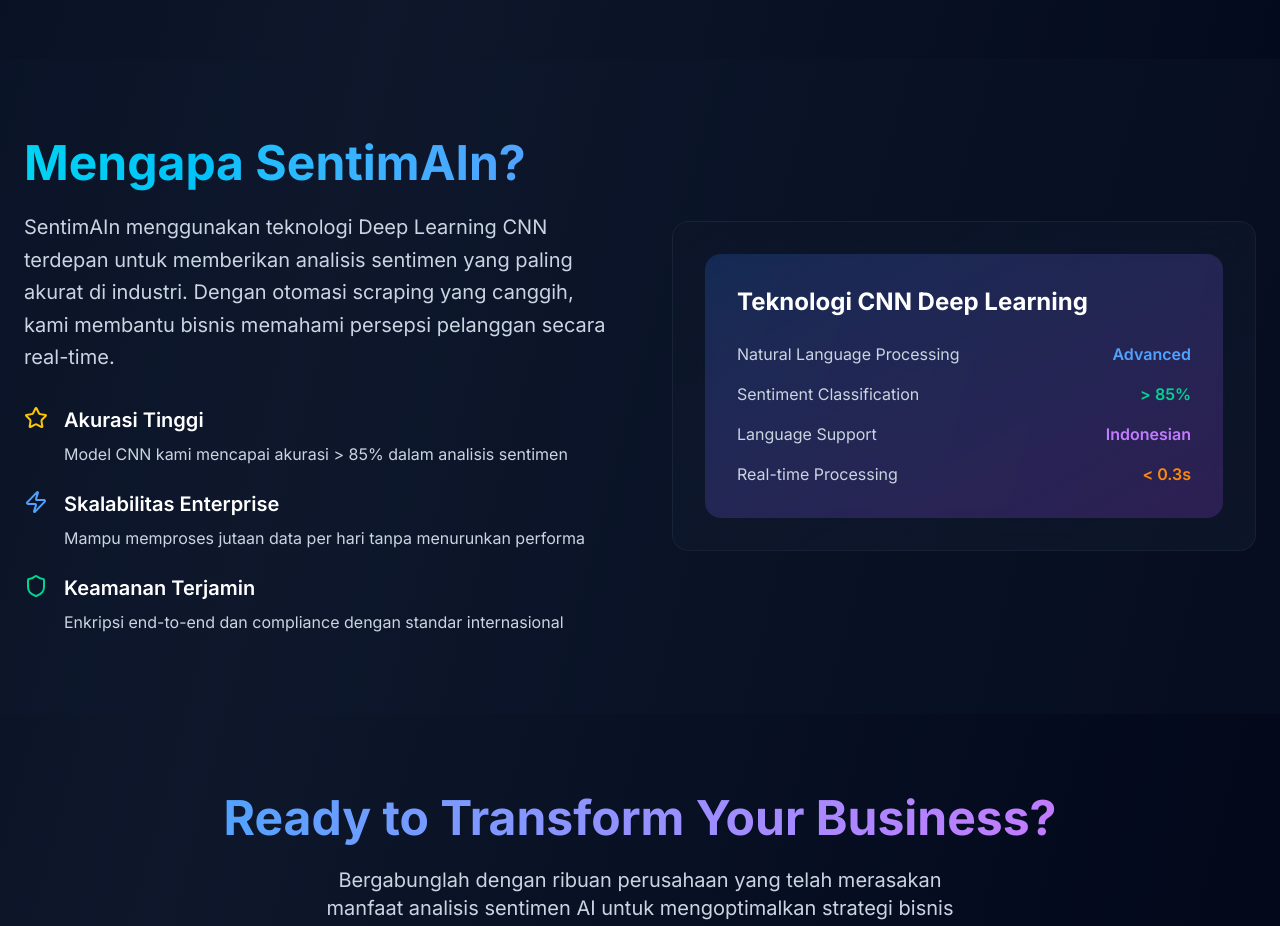
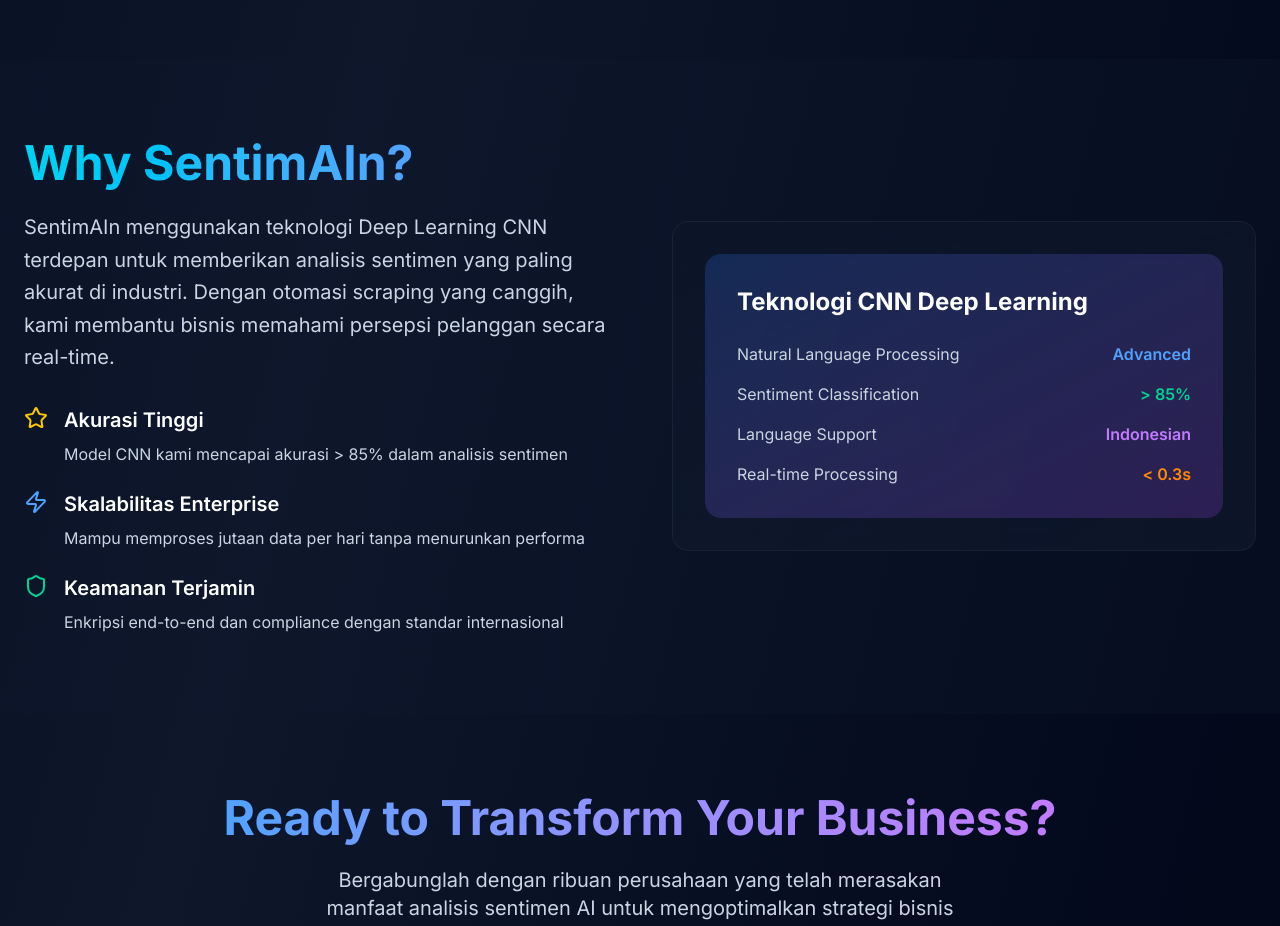
Before and after one commit to Arjunaadlina/sentimain-fe, a Next.js app: page / in a window 1280 px wide. Shown: the part 3440-4366 px from the top of the page. Built offline with nearby package versions, Linux system fonts and the light colour scheme.

Commit message:
change subtitle about

```diff
--- a/components/AboutSection.tsx
+++ b/components/AboutSection.tsx
@@ -50,7 +50,7 @@ function AboutSection() {
             <MotionDiv>
               <h2 className="text-5xl font-bold mb-6">
                 <span className="bg-gradient-to-r from-cyan-400 to-blue-400 bg-clip-text text-transparent">
-                  Mengapa SentimAIn?
+                  Why SentimAIn?
                 </span>
               </h2>
               <p className="text-xl text-slate-300 mb-8 leading-relaxed">
```
